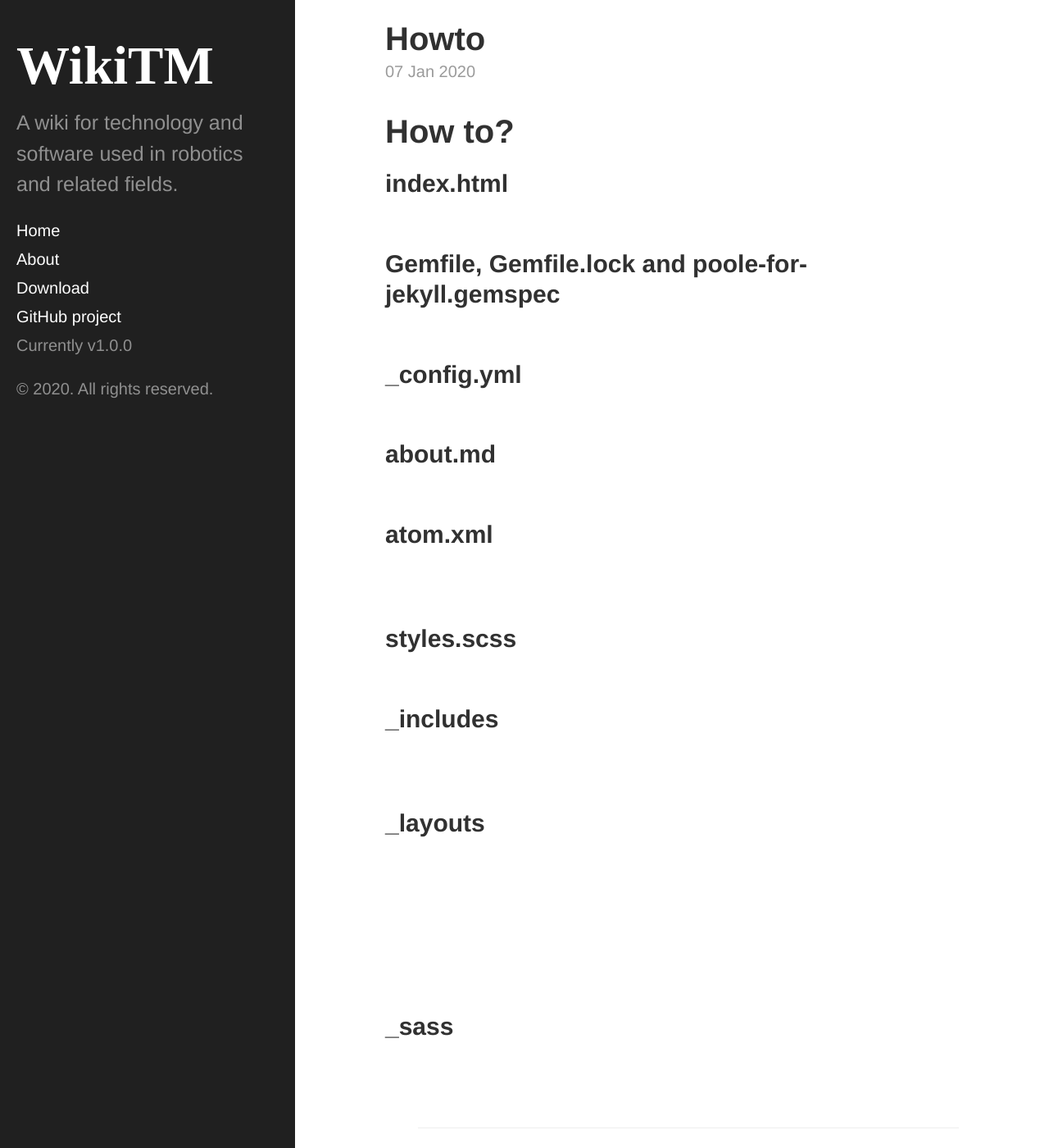
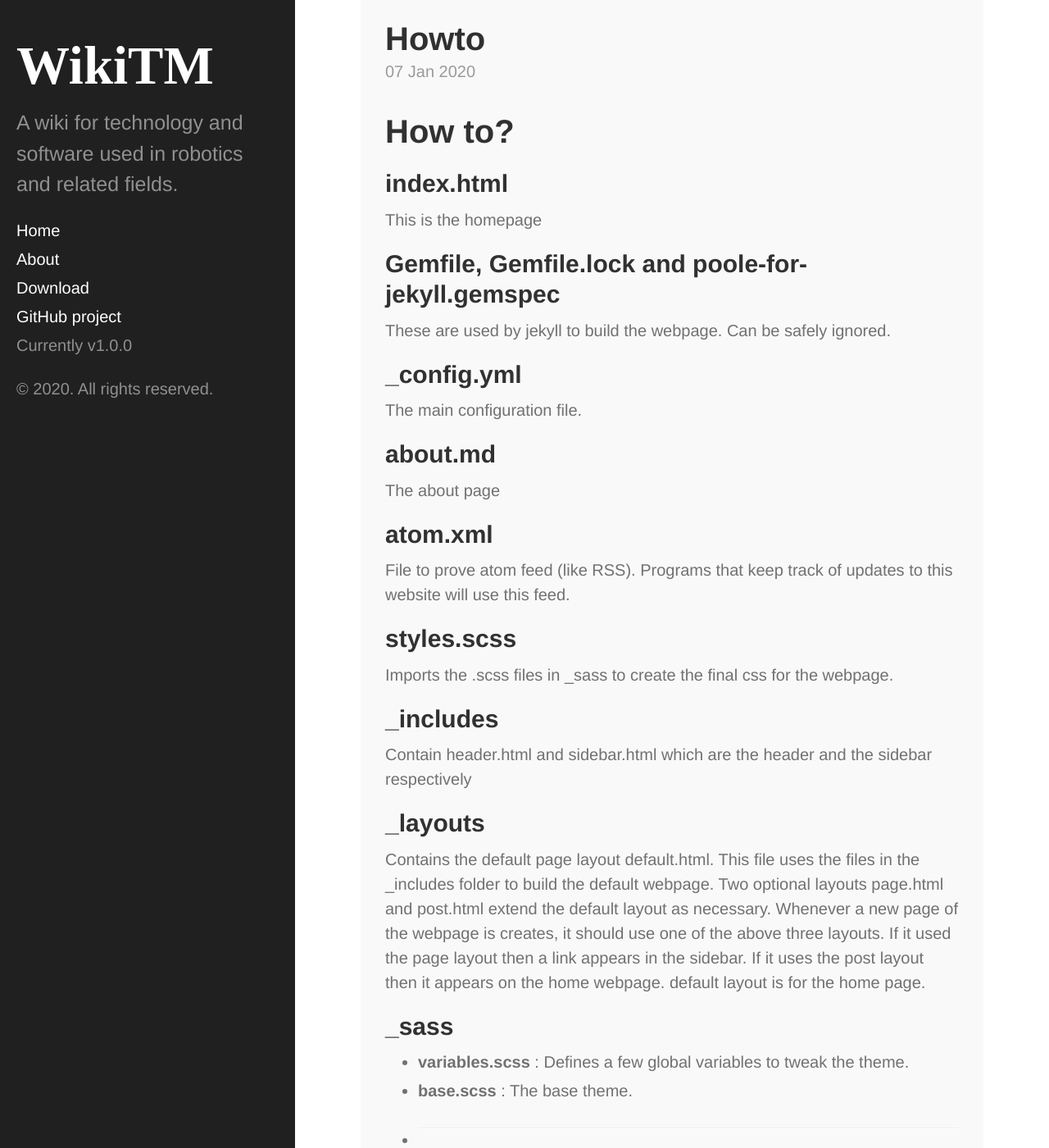
Before and after one commit to tejaswid/wikitm, a Jekyll site: the page built from index.html, in a window 1280 px wide and 1400 px high, scrolled down 209 px. Shown: the whole window at 82% size. Built offline with Jekyll 4.4.1, drawn with Linux system fonts in a browser that asks for light colours; the list of posts is cut into pages by our own code.

Commit message:
Testing persists

```diff
--- a/_sass/_hyde.scss
+++ b/_sass/_hyde.scss
@@ -124,6 +124,8 @@ a.sidebar-nav-item:focus {
 .content {
   padding-top:    4rem;
   padding-bottom: 4rem;
+  color: #717171;
+  background-color: #f9f9f9;
 }
 
 @media (min-width: 48em) {
--- a/_sass/_layout.scss
+++ b/_sass/_layout.scss
@@ -12,10 +12,6 @@
   word-wrap: 90%;
 }
 
-.container.content {
-	color: #fff;
-}
-
 footer {
   margin-bottom: 2rem;
 }
```
